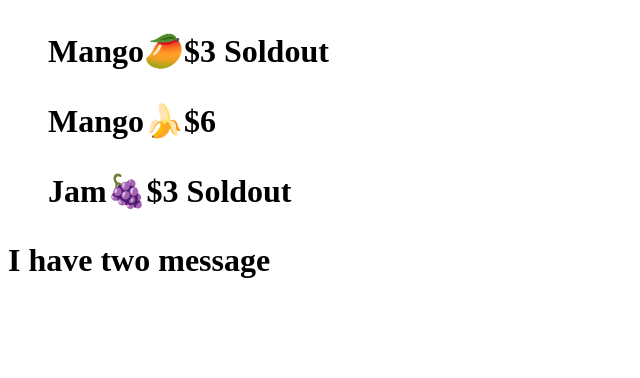
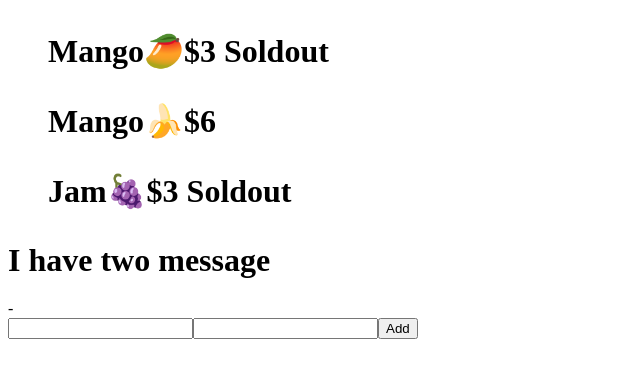
Before and after one commit to SAZZAD1Q2/Fruitopia, a React (Vite) app: page / in a window 1280 px wide. Shown: the top 378 px of the page, without its empty margins (0-640 px from the left). Built offline with nearby package versions, Linux system fonts and the light colour scheme.

Commit message:
Add multiple input field

```diff
--- a/src/App.jsx
+++ b/src/App.jsx
@@ -1,10 +1,12 @@
 import Message from "./components/Message";
-import Fruits from "./components/Fruits"
+import Fruits from "./components/Fruits";
+import Form from "./components/Form";
 function App () {
   return (
     <>
     <Fruits/>
     <Message/>
+    <Form/>
     </>
   )
 }
--- /dev/null
+++ b/src/components/Form.jsx
@@ -0,0 +1,22 @@
+import React, { useState } from 'react'
+
+const Form = () => {
+      const [name, setName] = useState({firstName: "", lastName: ""});
+      const handleSubmit = (e) => {
+        e.preventDefault();
+        console.log(name)
+      }
+
+  return (
+    <div>
+      {name.firstName} - {name.lastName}
+      <form>
+            <input type='text' onChange={(e) => {setName({...name, firstName: e.target.value})}} value={name.firstName}/>
+            <input type='text' onChange={(e) => {setName({...name,lastName: e.target.value})}} value={name.lastName} />
+            <button onClick={(e) => handleSubmit(e)}>Add</button>
+      </form>
+    </div>
+  )
+}
+
+export default Form
```
